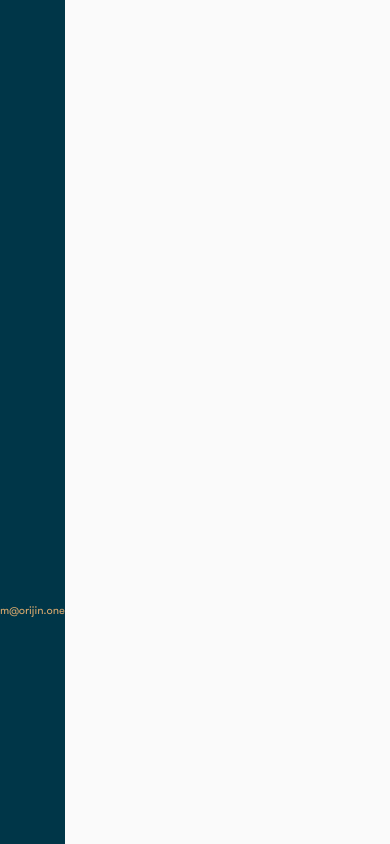
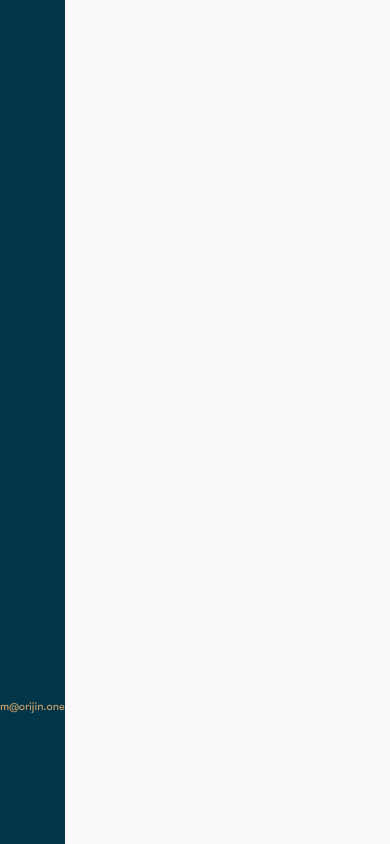
Before and after one commit to orijinone/marketing, a React app: page / in a window 390 px wide. Built offline with nearby package versions, Linux system fonts and the light colour scheme.

Commit message:
fix footer on desktop

```diff
--- a/src/App.scss
+++ b/src/App.scss
@@ -23,10 +23,6 @@ body {
         width: 100%;
         height: 100vh;
 
-        @media (max-width: 400px) {
-            height: calc(100vh - 200px);
-        }
-
         & #app {
             display: flex;
             width: 100%;
@@ -39,14 +35,18 @@ body {
 
             .orijin {
                 display: flex;
-                height: 70%;
+                height: 100%;
                 width: 100%;
                 align-items: center;
+
+                @media (max-width: 400px) {
+                    height: 80%;
+                }
             }
 
             .footer {
                 text-align: center;
-                margin: 1em 0;
+                margin: 2em 0;
             }
 
             // Mobile
```
